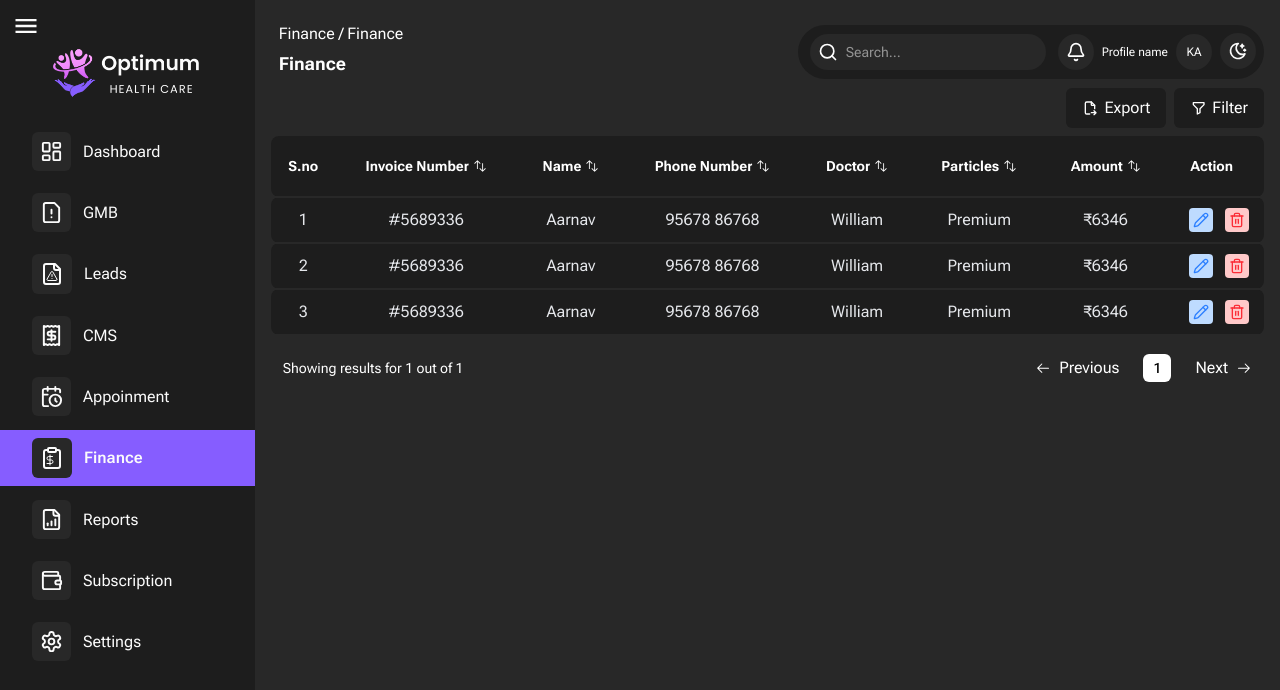
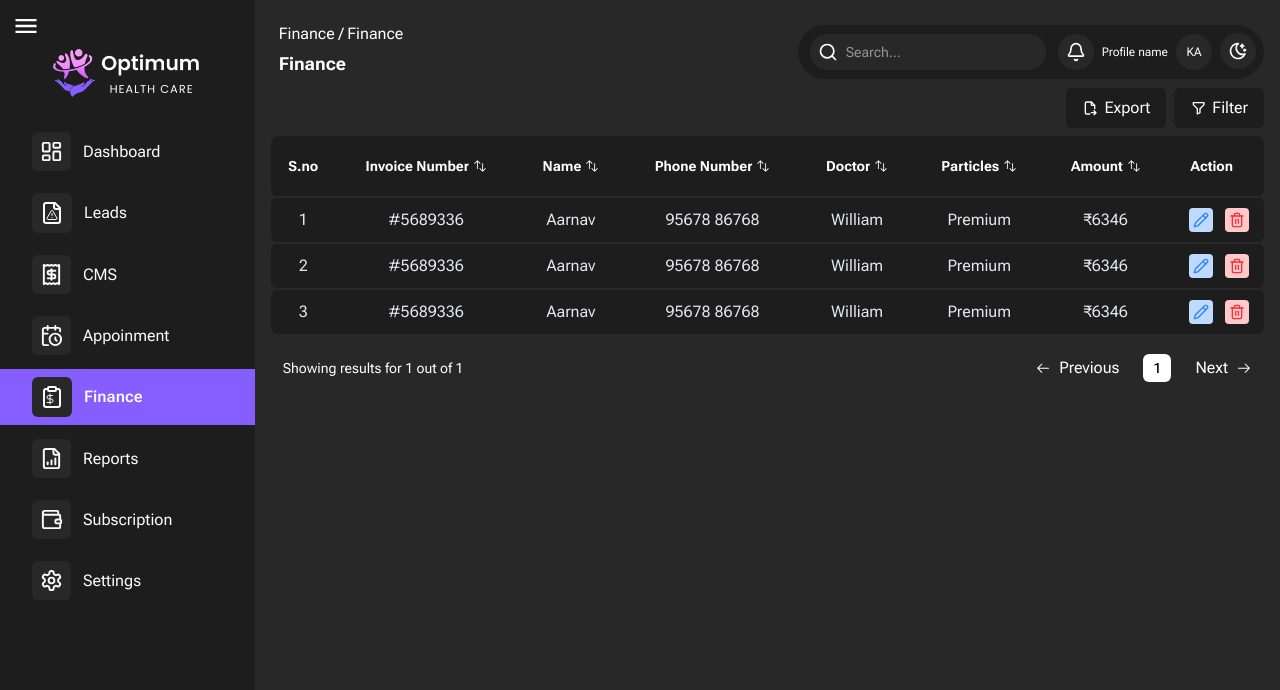
Before and after one commit to Vishvanath2005/Optimum-HealthCare, a React (Vite) app: page /finance in a window 1280 px wide. Shown: the top 690 px of the page. Built offline with nearby package versions, Linux system fonts and the light colour scheme.

Commit message:
GMB function disabled

```diff
--- a/src/App.jsx
+++ b/src/App.jsx
@@ -38,7 +38,7 @@ const App = () => {
                 <Route index element={<Invoice />} />
               </Route>
             </Route>
-            <Route path="/gmb" element={<Gmb />} />
+            {/* <Route path="/gmb" element={<Gmb />} /> */}
             <Route path="/finance" element={<Finance />} />
             <Route path="/editgmb" element={<EditGmbSet />} />
             <Route path="/leads">
--- a/src/pages/layout/Layout.jsx
+++ b/src/pages/layout/Layout.jsx
@@ -28,7 +28,7 @@ const Layout = () => {
       icon: <LayoutDashboard size={23} />,
       to: "/dashboard",
     },
-    { title: "GMB", icon: <FileWarning size={23} />, to: "/gmb" },
+    // { title: "GMB", icon: <FileWarning size={23} />, to: "/gmb" },
     {
       title: "Leads",
       icon: (
```
